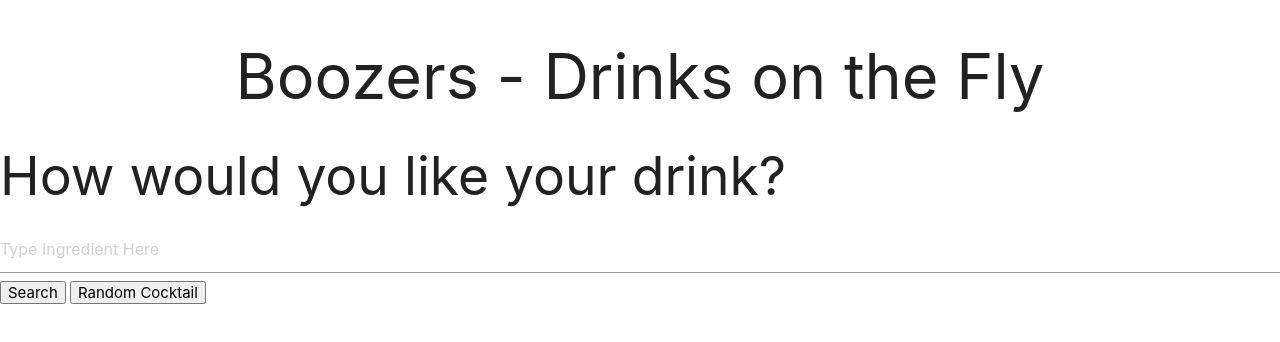
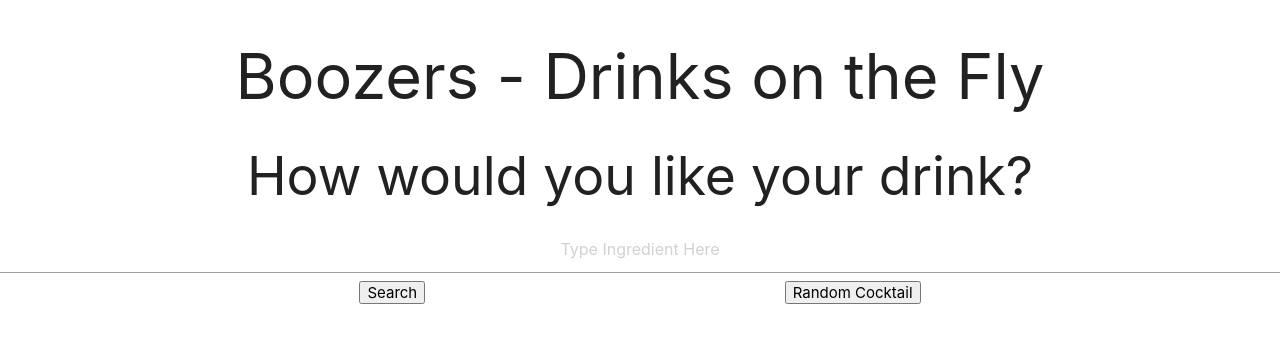
Before and after one commit to onnajiego/drink-when-thirsty, a plain HTML site: page index.html in a window 1280 px wide. Drawn offline with nearby package versions, Linux system fonts and the light colour scheme.

Commit message:
adding styling

```diff
--- a/assets/CSS/style.css
+++ b/assets/CSS/style.css
@@ -1,3 +1,16 @@
 header {
     text-align: center;
 }
+
+.searchSect h2{
+    text-align: center;
+}
+
+.searchSect input {
+    text-align: center;
+}
+
+.drinkBtns {
+    display: flex;
+    justify-content: space-evenly;
+}
--- a/index.html
+++ b/index.html
@@ -16,9 +16,11 @@
       <section class="searchSect">
         <h2>How would you like your drink?</h2>
         <input id="ingredientType" placeholder="Type Ingredient Here" />
+      </section>
+      <div class="drinkBtns">
         <button id="search">Search</button>
         <button id="randoDrink">Random Cocktail</button>
-      </section>
+      </div>
 
       <div class="display: flex" id="cocktailTitle">
       </div>
```
